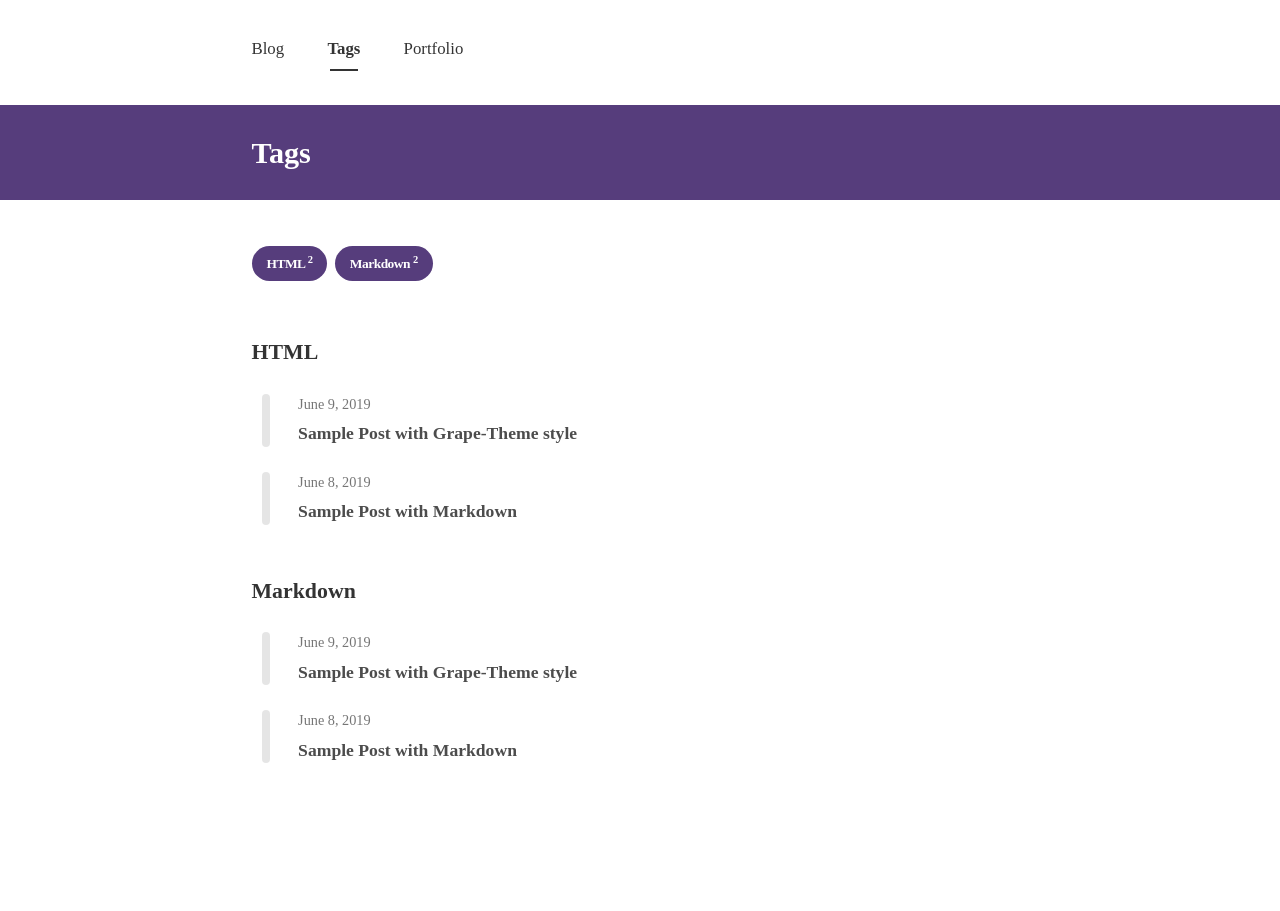
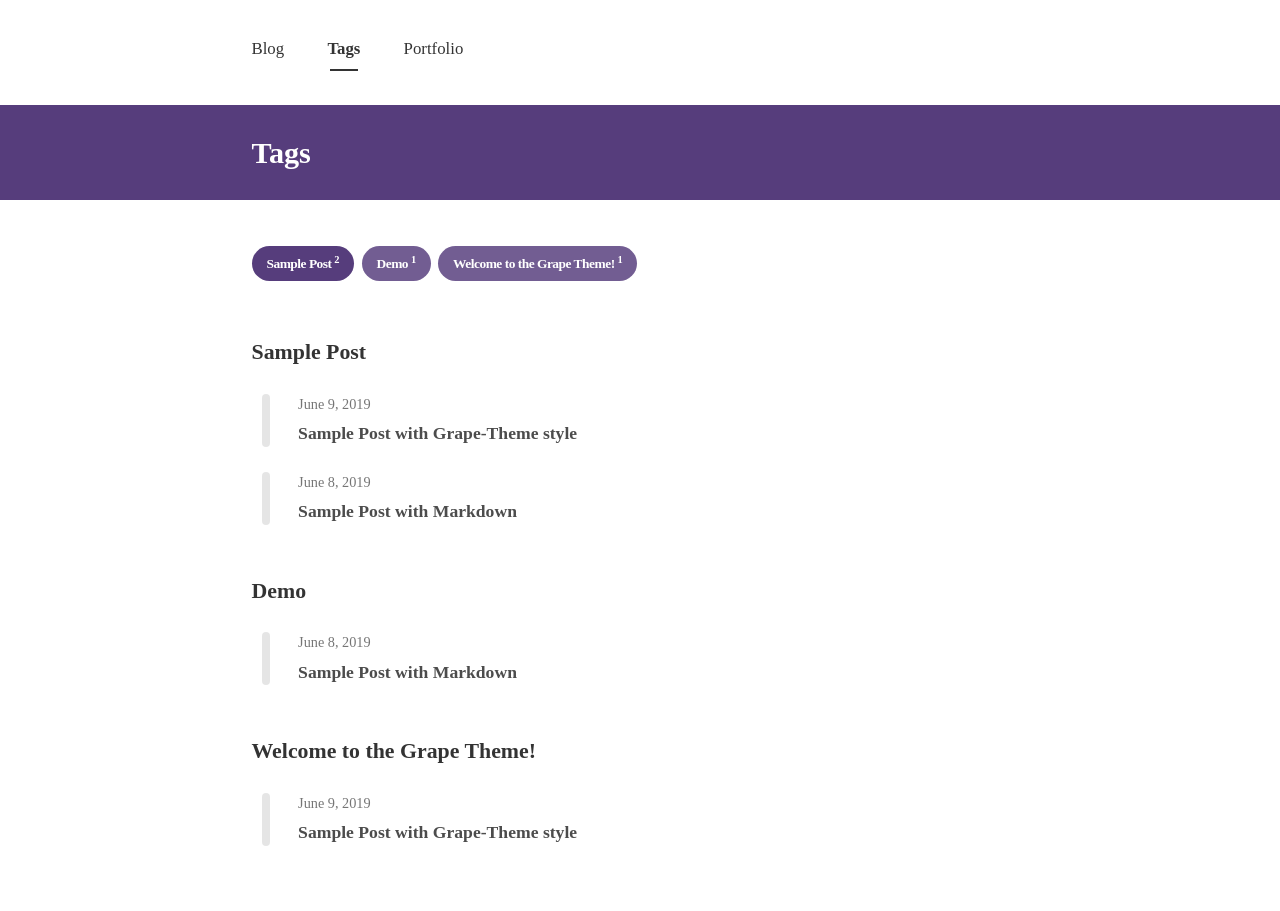
Before and after one commit to naye0ng/Grape-Theme, a Jekyll site: the page built from tags.html, in a window 1280 px wide. Built offline with Jekyll 4.4.1, drawn with Linux system fonts in a browser that asks for light colours; nearby versions of some CDN libraries; some web fonts are replaced.

Commit message:
[#8] Solved the issue that each space was replaced with "+"
Resolves #8

```diff
--- a/_layouts/tags.html
+++ b/_layouts/tags.html
@@ -19,7 +19,7 @@
     {% for tag in site.tags %}
     <div class="tag-group">
       {% capture group %}{{ tag | first }}{% endcapture %}
-      <h4 id="{{ group | cgi_escape }}" class="title">{{ group | cgi_escape }}</h4>
+      <h4 id="{{ group }}" class="title">{{ group }}</h4>
       <div class="items">
         {% for post in site.tags[group] %}
         <a href="{{ post.url | relative_url }}" class="post-link">
--- a/_posts/2019-06-08-markdown-and-html.md
+++ b/_posts/2019-06-08-markdown-and-html.md
@@ -2,7 +2,7 @@
 layout: post
 title: Sample Post with Markdown
 subtitle : How markdown is displayed as html
-tags: [HTML, Markdown]
+tags: [Sample Post, Demo]
 author: Nayeong Kim
 comments : True
 ---
--- a/_posts/2019-06-09-grape-theme-style.md
+++ b/_posts/2019-06-09-grape-theme-style.md
@@ -2,7 +2,7 @@
 layout: post
 title: Sample Post with Grape-Theme style
 subtitle : How markdown is displayed as html
-tags: [HTML, Markdown]
+tags: [Sample Post, Welcome to the Grape Theme!]
 author: Nayeong Kim
 comments : False
 ---
```
